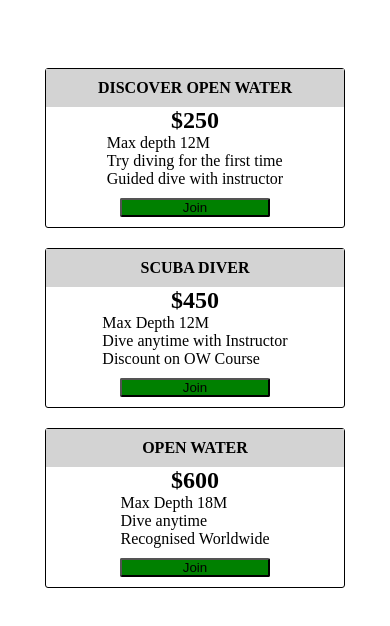
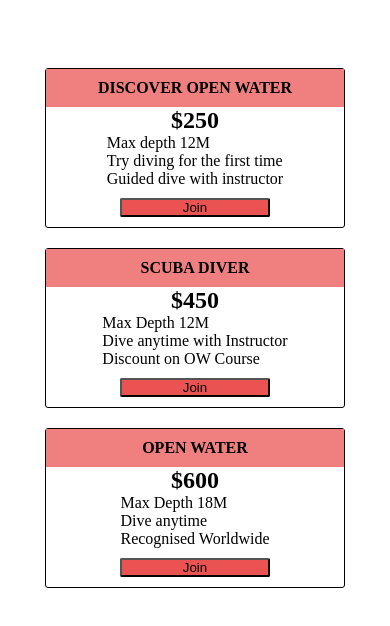
Before and after one commit to jdndm/fcc-product-page, a plain HTML site: page src/index.html in a window 390 px wide. Shown: the part 1054-1680 px from the top of the page. Drawn offline with Linux system fonts and the light colour scheme.

Commit message:
Add styling and fix view breakpoints

```diff
--- a/src/style.css
+++ b/src/style.css
@@ -6,6 +6,12 @@
 
 li {
   list-style: none;
+}
+
+.container {
+  max-width: 1000px;
+  width: 100%;
+  margin: 0 auto;
 }
 
 header {
@@ -81,7 +87,6 @@ nav > ol {
   margin-top: 100px;
 }
 
-
 @media (max-width: 650px) {
   #hero {
     margin-top: 175px;
@@ -98,7 +103,7 @@ nav > ol {
   justify-content: center;
   height: 125px;
   width: 20vw;
-  color: darkblue;
+  color: #eb5252;
 }
 
 @media (max-width: 550px) {
@@ -116,7 +121,7 @@ nav > ol {
   padding: 5px;
 }
 
-@media (max-width: 550px){
+@media (max-width: 550px) {
   #features .desc {
     width: 100%;
     text-align: center;
@@ -145,7 +150,7 @@ iframe {
 
 .level {
   text-transform: uppercase;
-  background: lightgrey;
+  background: #f08080;
   padding: 10px;
   width: 100%;
   text-align: center;
@@ -163,7 +168,7 @@ iframe {
   width: calc(100% / 3);
 }
 
-@media (max-width: 800px) {
+@media (max-width: 830px) {
   #pricing {
     flex-direction: column;
   }
@@ -186,7 +191,7 @@ iframe {
 
 .btn {
   width: 100%;
-  background-color: green;
+  background-color: #eb5252;
   margin: 10px;
   max-width: 150px;
   border-radius: 2px;
```
